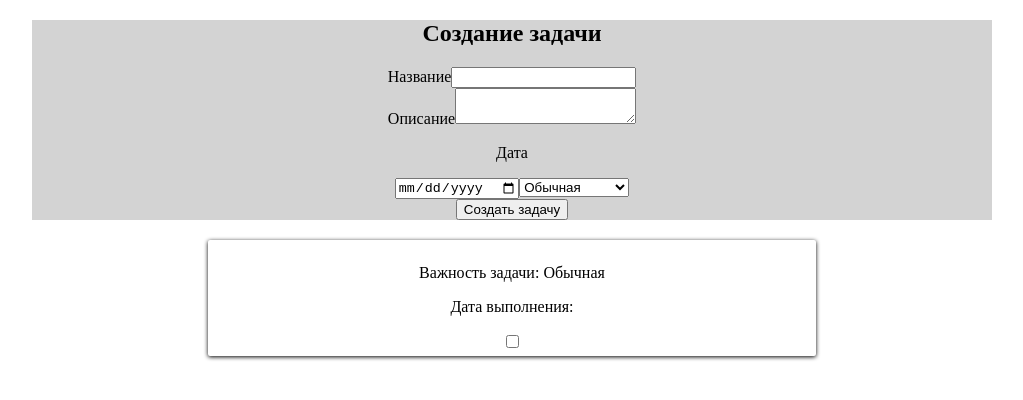
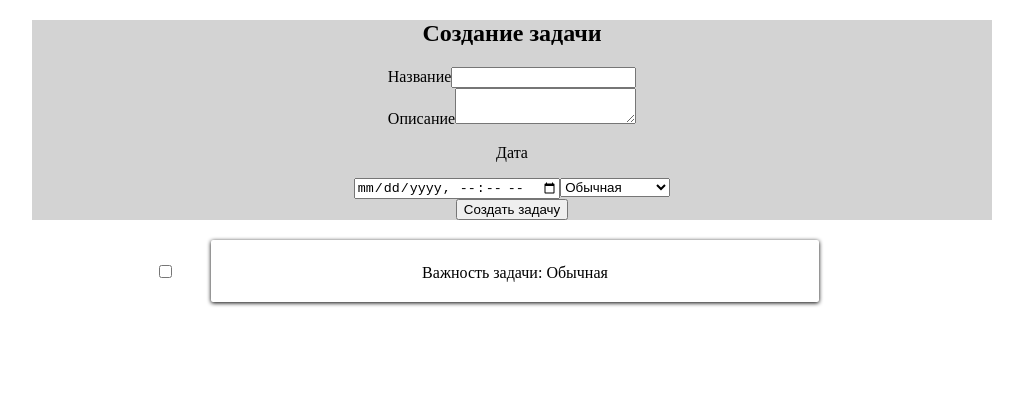
Before and after one commit to oleghruschev/to-do-list, a React app: page / in a window 1280 px wide. Both pictures are taken after a click on the button "Создать задачу". Shown: the whole page, without its empty margins (128-1151 px from the left). Built offline with nearby package versions, Linux system fonts and the light colour scheme.

Commit message:
added completed to do

```diff
--- a/src/actions/to-do-list.js
+++ b/src/actions/to-do-list.js
@@ -1,6 +1,6 @@
 import * as actionTypes from 'constants/actionTypes';
 
-export const setCreateToDo = (payload) => ({
+const setCreateToDo = (payload) => ({
   type: actionTypes.ARTICLE_SET_CREATE,
   payload,
 });
@@ -19,7 +19,6 @@ export const setCreateToDo = (payload) => ({
 
 
 export const createToDo = (title, description, priority, date) => (dispatch, getState) => {
-  console.log(title, description)
   const list = getState().toDoList.list;
   const id = list.length
     ? list[list.length - 1].id + 1
@@ -32,8 +31,12 @@ export const createToDo = (title, description, priority, date) => (dispatch, get
     description,
     completed: false,
   }
-  console.log(newToDo)
 
   // dispatch(setOpenArticle(id));
   dispatch(setCreateToDo(newToDo));
 };
+
+
+export const toggleCompleted = (id, completed) => (dispatch) => {
+  console.log(id, completed)
+}
--- a/src/scenes/to-do-list/create-to-do/index.js
+++ b/src/scenes/to-do-list/create-to-do/index.js
@@ -70,7 +70,7 @@ class CreateToDo extends Component {
           <Textarea value={description} onChange={this.handleChangeDescription}/>
         </div>
         <p>Дата</p>
-        <Input type='date' value={date} onChange={this.handleChangeDate}/>
+        <Input type='datetime-local' value={date} onChange={this.handleChangeDate}/>
         <Select options={priority} onChange={this.handleChangePriority} />
         <div>
           <Button title='Создать задачу' onClick={this.handleCreateToDo} />
--- a/src/scenes/to-do-list/to-do/index.js
+++ b/src/scenes/to-do-list/to-do/index.js
@@ -1,4 +1,8 @@
-import React from 'react';
+import { connect } from 'react-redux';
+import PropTypes from 'prop-types';
+import React, { Component } from 'react';
+
+import { toggleCompleted } from 'actions/to-do-list';
 
 import Input from 'components/input';
 
@@ -6,22 +10,56 @@ import styles from './styles.scss';
 
 import { USUAL, IMPORTANT, VERY_SIGNIFICANT } from 'constants/priority';
 
-const ToDo = ({ id, title, description, priority, date }) => {
-  const renderPriority = () => {
+
+class ToDo extends Component {
+
+  static propTypes = {
+    description: PropTypes.string,
+    id: PropTypes.number.isRequired,
+    date: PropTypes.string.isRequired,
+    title: PropTypes.string.isRequired,
+    complited: PropTypes.bool.isRequired,
+    priority: PropTypes.number.isRequired,
+
+    toggleCompleted: PropTypes.func.isRequired,
+  }
+
+  handleChangeComplite = () => {
+    const { id, completed, toggleCompleted } = this.props;
+
+    toggleCompleted(id, !completed)
+  }
+
+  renderPriority() {
+    const { priority } = this.props;
+
     if (priority === USUAL) return 'Обычная'
     if (priority === IMPORTANT) return 'Важная'
     if (priority === VERY_SIGNIFICANT) return 'Очень важная'
   }
 
+  render() {
+    const { title, description, date } = this.props;
+
     return (
+      <div className={styles.wrapper}>
+        <Input type='checkbox' onChange={this.handleChangeComplite} />
         <div className={styles.todo}>
           <h2>{title}</h2>
           <p>{description}</p>
-      <p>Важность задачи: {renderPriority()}</p>
-      <p>Дата выполнения: {date}</p>
-      <Input type="checkbox" />
+          <p>Важность задачи: {this.renderPriority()}</p>
+          <p>{date}</p>
+        </div>
       </div>
     )
   }
+}
 
-export default ToDo
+const mapDispatchToProps = {
+  toggleCompleted,
+}
+
+export default connect(
+  () => ({}),
+  mapDispatchToProps,
+)(ToDo)
--- a/src/scenes/to-do-list/to-do/styles.scss
+++ b/src/scenes/to-do-list/to-do/styles.scss
@@ -1,3 +1,12 @@
+@import 'mixins';
+
+.wrapper {
+  @include flexBox();
+  width: 700px;
+  padding-right: 14px;
+  margin: 0 auto;
+}
+
 .todo {
   margin: 20px auto;
   padding: 4px;
@@ -5,3 +14,7 @@
   box-shadow: 0 1px 4px #000;
   border-radius: 2px;
 }
+
+.checkbox {
+  cursor: pointer;
+}
```
Lines whose indentation alone changed are shown as unchanged.
